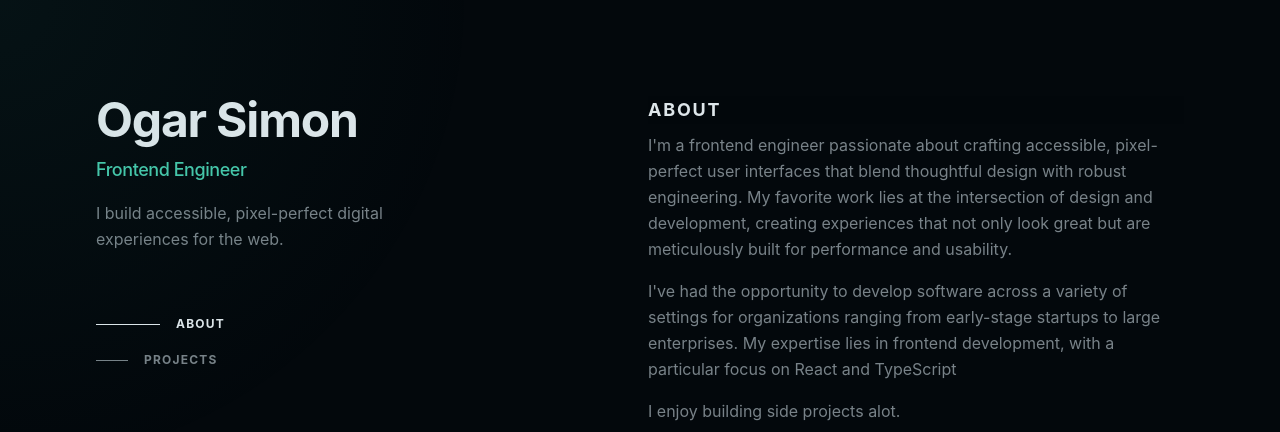
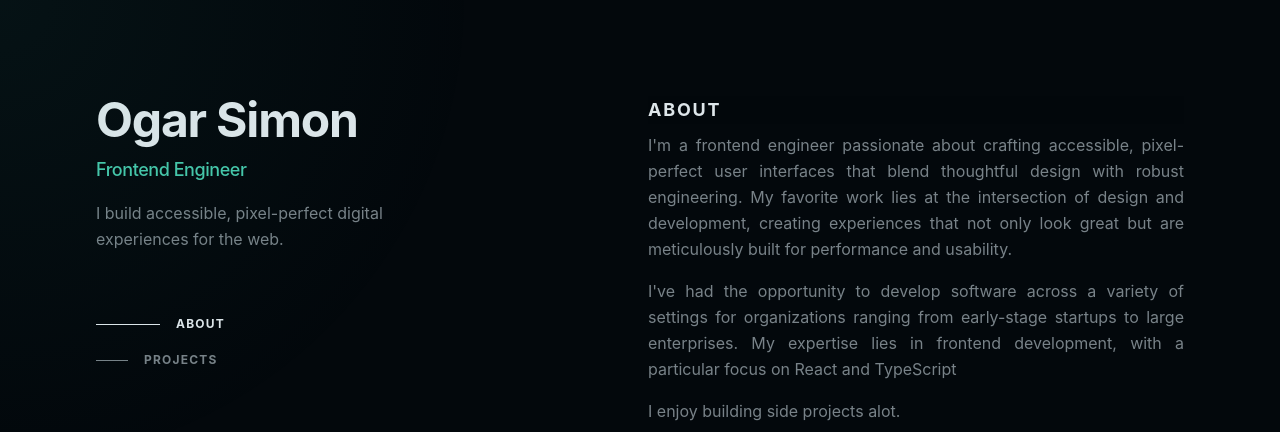
Before and after one commit to Simon4life/portfolio, a React (Vite) app: page / in a window 1280 px wide. Shown: the top 432 px of the page. Built offline with nearby package versions, Linux system fonts and the light colour scheme; the HTML template or start-up script is replaced by a standard one.

Commit message:
initial commit

```diff
--- a/src/components/about-section.tsx
+++ b/src/components/about-section.tsx
@@ -7,13 +7,13 @@ export function AboutSection() {
         </h2>
       </div>
       <div className="flex flex-col gap-4">
-        <p className="leading-relaxed text-muted-foreground">
+        <p className="leading-relaxed text-justify text-muted-foreground">
           {"I'm a frontend engineer passionate about crafting accessible, pixel-perfect user interfaces that blend thoughtful design with robust engineering. My favorite work lies at the intersection of design and development, creating experiences that not only look great but are meticulously built for performance and usability."}
         </p>
-        <p className="leading-relaxed text-muted-foreground">
+        <p className="leading-relaxed text-justify text-muted-foreground">
           {"I've had the opportunity to develop software across a variety of settings for organizations ranging from early-stage startups to large enterprises. My expertise lies in frontend development, with a particular focus on React and TypeScript"}
         </p>
-        <p className="leading-relaxed text-muted-foreground">
+        <p className="leading-relaxed text-justify text-muted-foreground">
           {"I enjoy building side projects alot."}
         </p>
       </div>
--- a/src/components/projects-section.tsx
+++ b/src/components/projects-section.tsx
@@ -38,7 +38,7 @@ export function ProjectsSection() {
             <li key={project.title} className="group">
               <a
                 href={project.url}
-                className="relative flex flex-col gap-4 rounded-lg p-4 transition-all lg:p-6 bg-card/80 group-hover:opacity-100 group-[:hover]:opacity-60 hover:!opacity-100"
+                className="relative flex flex-col gap-4 rounded-lg p-4 transition-all lg:p-6 bg-card/80"
                 target="_blank"
                 rel="noopener noreferrer"
               >
```
